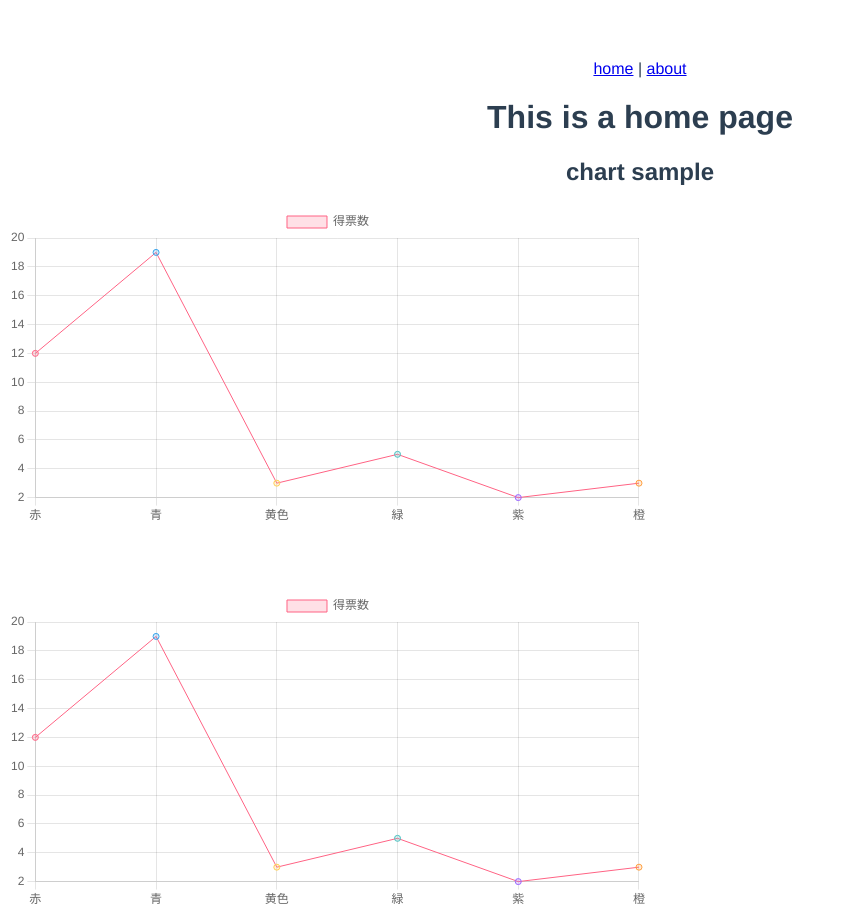
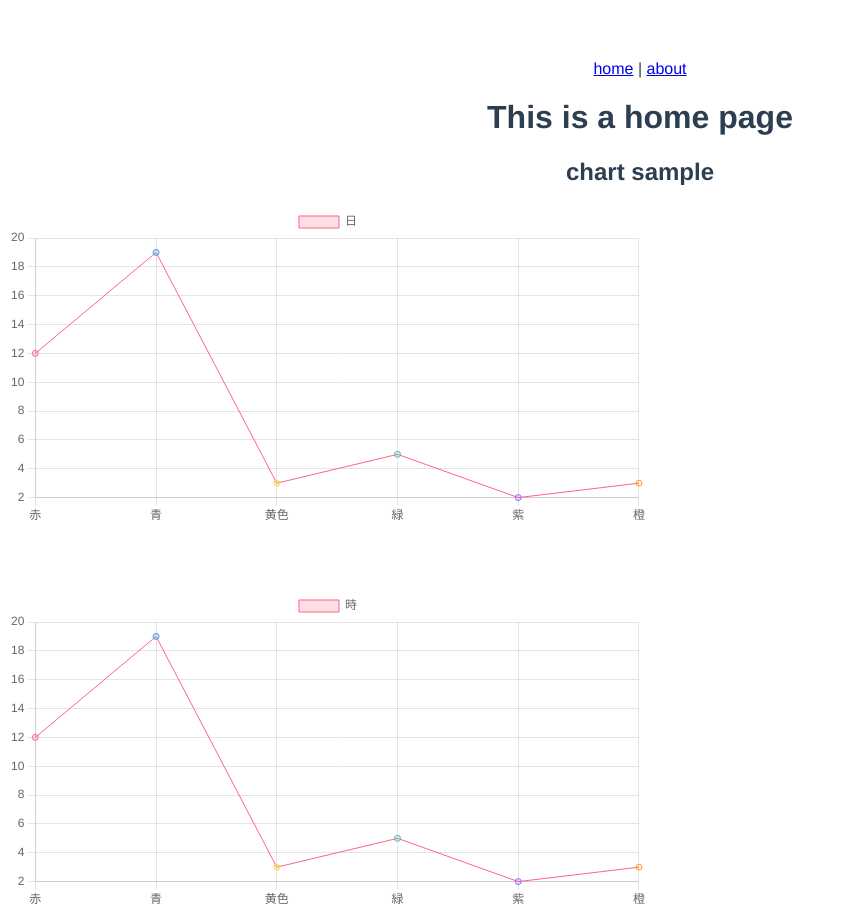
Before and after one commit to TeamUDN/UDN-vol13, a Vue app in the folder src/frontend/: page / in a window 1280 px wide. Shown: the whole page, without its empty margins (0-844 px from the left). Built offline with nearby package versions, Linux system fonts and the light colour scheme.

Commit message:
add props

```diff
--- a/src/frontend/src/components/Chart.vue
+++ b/src/frontend/src/components/Chart.vue
@@ -8,6 +8,9 @@
 import Chart from 'chart.js/auto'
 
 export default {
+  props: [
+    'canvasLabel'
+  ],
   methods: {
     renderChart () {
       // const ctx = document.getElementById('canvas')
@@ -17,7 +20,8 @@ export default {
         data: {
           labels: ['赤', '青', '黄色', '緑', '紫', '橙'],
           datasets: [{
-            label: '得票数',
+            // label: '得票数',
+            label: this.canvasLabel,
             data: [12, 19, 3, 5, 2, 3],
             backgroundColor: [
               'rgba(255, 99, 132, 0.2)',
--- a/src/frontend/src/views/Home.vue
+++ b/src/frontend/src/views/Home.vue
@@ -3,8 +3,8 @@
     <h1>This is a home page</h1>
     <h2>chart sample</h2>
     <div class="canvasArea">
-      <Chart></Chart>
-      <Chart></Chart>
+      <Chart canvas-label="日"></Chart>
+      <Chart canvas-label="時"></Chart>
     </div>
   </div>
 </template>
```
